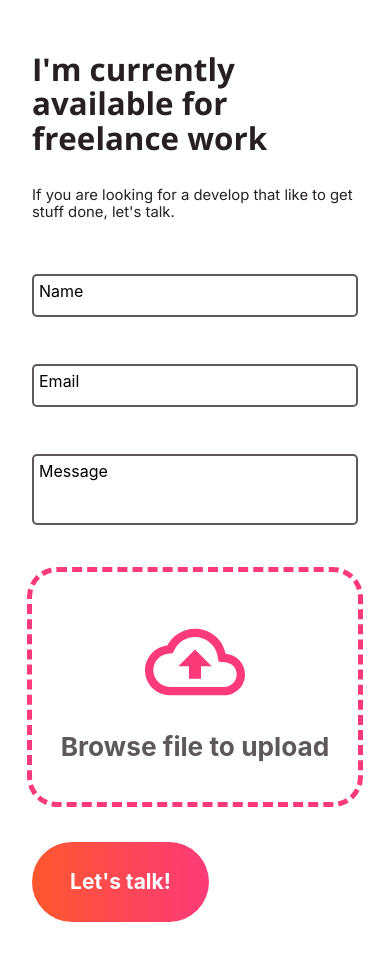
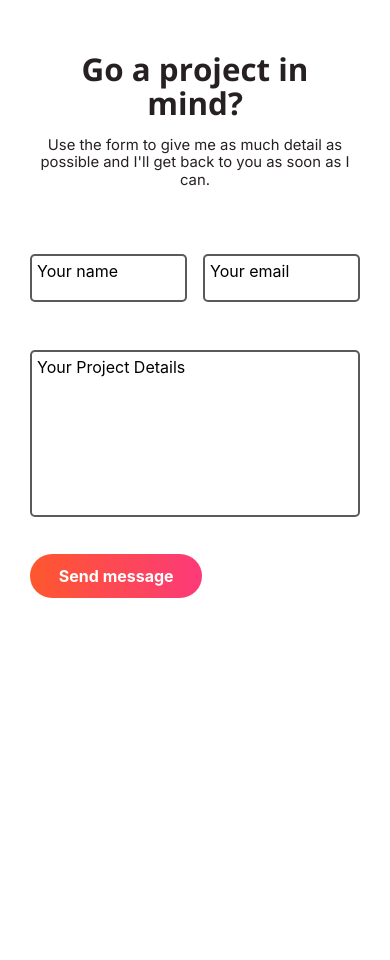
Before and after one commit to JMGCode/portfolio, a Next.js app: page / in a window 390 px wide. Shown: the part 3460-4420 px from the top of the page. After the commit the page ends 4218 px from the top, so only its background shows below. Built offline with nearby package versions, Linux system fonts and the light colour scheme.

Commit message:
feat: remove files from the form feat: add styles for mobile feat: send email with sendContactForm api

```diff
--- a/app/home/info/index.tsx
+++ b/app/home/info/index.tsx
@@ -1,220 +1,113 @@
-import { ChangeEvent, forwardRef, useState } from "react";
+import { useRef, useState } from "react";
 
 import Button from "../../../components/Button/Button";
-import Document from "../../../components/Icons/Document/Document";
 import Input from "../../../components/Input/Input";
-import Upload from "../../../components/Icons/upload";
-import { primaryColor } from "../../../abstracts/colors";
+import Modal from "../../../components/Modal/Modal";
+import Portal from "../../../HOC/Portal";
+import { sendContactForm } from "../../../lib/api";
 import styles from "./info.module.scss";
 
-//TODO: Fix ref typescript type
-// eslint-disable-next-line react/display-name
-const Info = forwardRef((props, ref) => {
-  const [formState, setFormState] = useState<{
-    name: string;
-    email: string;
-    message: string;
-    files: any[];
-  }>({
+const Info = () => {
+  const nameRef = useRef(null);
+  const emailRef = useRef(null);
+  const detailsRef = useRef(null);
+  const [formData, setFormData] = useState({
     name: "",
     email: "",
-    message: "",
-    files: [],
+    details: "",
   });
 
-  const handleSubmit = (e: any) => {
-    e.preventDefault();
-
-    const formData = new FormData();
-    Object.keys(formState).map((objKey) => {
-      if (objKey === "files") {
-        formState[objKey].forEach((file) => {
-          formData.append("files", file);
-        });
-      } else {
-        //@ts-ignore
-        formData.append(e, formState[objKey]);
-      }
-    });
-
-    //@ts-ignore
-    for (const value of formData.values()) {
-      console.log(value);
-    }
-
-    console.log("typeof :", typeof formData);
-    fetch("http://localhost:3000/api/contact", {
-      method: "POST",
-      headers: { "Content-Type": "multipart/form-data" },
-      body: formData,
-    })
-      .then((response) => response.json())
-      .then((data) => console.log(data))
-      .catch((error) => console.log(error));
-
-    // fetch("https://formsubmit.co/ajax/9c8a2031859cb956dd7fcf6c5ba4785d", {
-    //   method: "POST",
-    //   headers: {
-    //     // "Content-Type": "application/json",
-    //     "Content-Type": "multipart/form-data",
-    //     Accept: "*/*",
-    //     // Accept: "application/json",
-    //   },
-    //   // body: JSON.stringify(formState),
-    //   body: formData,
-    // })
-    //   .then((response) => response.json())
-    //   .then((data) => console.log(data))
-    //   .catch((error) => console.log(error));
+  const handleSetData = (e: any) => {
+    const { id, value } = e.currentTarget;
+    setFormData((prev) => ({ ...prev, [id]: value }));
   };
 
-  const handleChange = (e: ChangeEvent<HTMLTextAreaElement>) => {
-    setFormState((prev) => ({ ...prev, [e.target.name]: e.target.value }));
+  const handleSubmit = async (e: any) => {
+    e.preventDefault();
+    let a = true,
+      b = true,
+      c = true;
+    //@ts-ignore
+    if (nameRef.current && !nameRef.current.validate()) a = false;
+    //@ts-ignore
+    if (emailRef.current && !emailRef.current.validate()) b = false;
+    //@ts-ignore
+    if (detailsRef.current && !detailsRef.current.validate()) c = false;
+
+    if (a && b && c) {
+      try {
+        await sendContactForm(formData);
+        console.log("sended successfully");
+      } catch (error: any) {
+        console.log("Submit error:", error.message);
+      }
+    }
   };
+
   return (
-    //@ts-ignore
-    <div ref={ref} className={styles.container} id="info-section">
+    <div
+      className={styles.container}
+      id="contact-section"
+      style={{ position: "relative" }}
+    >
       <div className={styles.text}>
-        <h2 className="font-medium-bold">{`I'm currently available for freelance work`}</h2>
+        <h2 className="font-medium-bold">{`Go a project in mind?`}</h2>
         <p>
-          {`If you are looking for a develop that like to get stuff done, let's
-          talk.`}
+          {`Use the form to give me as much detail as possible and I'll get back to you as soon as I can.`}
         </p>
+      </div>
+      <form className={styles["form-container"]} onSubmit={handleSubmit}>
+        <Input
+          id="name"
+          label="Your name"
+          placeholder="Name"
+          value={formData.name}
+          onChange={handleSetData}
+          validation={{
+            rules: [/^[a-zA-ZÀ-ÖØ-öø-ÿ '-]+$/],
+            msg: "Please enter your name",
+          }}
+          ref={nameRef}
+          required
+        />
+        <Input
+          id="email"
+          label="Your email"
+          placeholder="Email"
+          value={formData.email}
+          onChange={handleSetData}
+          validation={{
+            rules: [/^[^\s@]+@[^\s@]+\.[^\s@]+$/],
+            msg: "Please enter a valid email",
+          }}
+          ref={emailRef}
+          required
+        />
+        <div className={styles["col-2"]}>
+          <Input
+            id="details"
+            label="Your Project Details"
+            placeholder="Project Details"
+            rows={10}
+            value={formData.details}
+            onChange={handleSetData}
+            ref={detailsRef}
+            required
+          />
+          <Button
+            isSubmit
+            className={`  ${styles["form-button"]}`}
+            text="Send message"
+            onClick={() => {}}
+          />
+        </div>
+      </form>
 
-        <form
-          encType="multipart/form-data"
-          onSubmit={handleSubmit}
-          style={{ display: "flex", flexDirection: "column", rowGap: "20px" }}
-        >
-          <div
-            style={{
-              display: "flex",
-              flexDirection: "column",
-              gap: "42px",
-              padding: "20px 0",
-            }}
-          >
-            <Input
-              label="Name"
-              id="name"
-              placeholder="Enter your name"
-              required
-              onChange={handleChange}
-              value={formState.name}
-            />
-            <Input
-              label="Email"
-              id="email"
-              placeholder="Enter your email"
-              required
-              onChange={handleChange}
-              value={formState.email}
-            />
-            <Input
-              label="Message"
-              id="message"
-              placeholder="Enter your message"
-              required
-              rows={3}
-              onChange={handleChange}
-              value={formState.message}
-            />
-            <input
-              type="file"
-              name="attachment"
-              id="attachment"
-              multiple
-              accept="image/*,application/pdf,.doc,.docx,application/msword,application/vnd.openxmlformats-officedocument.wordprocessingml.document,.csv, application/vnd.openxmlformats-officedocument.spreadsheetml.sheet, application/vnd.ms-excel"
-              className={styles.inputfile}
-              onChange={(e) => {
-                console.log("coca cola light", e.target.files);
-                //@ts-ignore
-                const fileArr = Object.keys(e.target.files).map((file) => {
-                  //@ts-ignore
-                  return e.target.files[file];
-                });
-                setFormState((prev) => ({
-                  ...prev,
-                  files: [...fileArr, ...prev.files],
-                }));
-              }}
-            />
-
-            <label className={styles.inputlabel} htmlFor="attachment">
-              <Upload color={primaryColor} size="100" />
-              Browse file to upload
-            </label>
-
-            {formState.files.length > 0 && (
-              <div
-                style={{
-                  display: "flex",
-                  flexDirection: "column",
-                  gap: "8px",
-                }}
-              >
-                {formState.files.map((file, index) => {
-                  const docType = file.type.includes("image")
-                    ? "img"
-                    : file.type.includes("pdf")
-                    ? "pdf"
-                    : "doc";
-
-                  return (
-                    <div
-                      key={file.name + "-" + index}
-                      style={{
-                        display: "flex",
-                        gap: "15px",
-                        // backgroundColor: "rgba(252, 58, 121, 1)",
-                        background:
-                          "linear-gradient(90deg,rgba(254, 87, 46, 1) 0%,rgba(252, 58, 121, 1) 100%)",
-                        padding: "15px 20px",
-                        borderRadius: "8px",
-                        alignItems: "center",
-                        justifyContent: "space-between",
-                      }}
-                    >
-                      <div
-                        style={{
-                          display: "flex",
-                          gap: "10px",
-                          alignItems: "center",
-                        }}
-                      >
-                        <Document icon={docType} />
-                        <p style={{ color: "white", fontWeight: "bold" }}>
-                          {file.name}
-                        </p>
-                      </div>
-                      <button
-                        style={{
-                          backgroundColor: "transparent",
-                          border: "none",
-                        }}
-                        onClick={() => {
-                          const files = formState.files;
-                          files.splice(index, 1);
-
-                          setFormState((prev) => ({
-                            ...prev,
-                            files,
-                          }));
-                        }}
-                      >
-                        <p style={{ color: "white", cursor: "pointer" }}>X</p>
-                      </button>
-                    </div>
-                  );
-                })}
-              </div>
-            )}
-          </div>
-          <Button isSubmit text="Let's talk!" onClick={() => {}} />
-        </form>
-      </div>
+      {/* <Portal>
+        <Modal />
+      </Portal> */}
     </div>
   );
-});
+};
 
 export default Info;
--- a/app/home/info/info.module.scss
+++ b/app/home/info/info.module.scss
@@ -3,24 +3,48 @@
 
 .container {
   display: flex;
+  // background-color: aqua;
+  // flex-direction: column;
+  gap: 96px;
+  // padding: 0 32px;
+  width: 100%;
+  max-width: 800px;
+  margin: 0 auto;
   flex-direction: column;
-  gap: 96px;
-  padding: 0 32px;
-  width: 100%;
-  max-width: 640px;
+  padding: 0 30px;
 }
 .text {
   display: flex;
   flex-direction: column;
-  gap: 32px;
+  // background-color: red;
+  justify-content: center;
+  // flex: 9;
+  align-items: center;
+  text-align: center;
+  max-width: 540px;
+  margin: 0 auto;
+  gap: 16px;
 }
-.contact {
-  display: flex;
-  gap: 16px;
-  font-weight: bold;
-  text-overflow: clip;
-  white-space: nowrap;
+
+.form-container {
+  display: grid;
+  grid-template-columns: 1fr 1fr;
+  gap: 48px;
+  // padding: 32px;
+  // flex: 8;
 }
+
+.col-2 {
+  grid-column: span 2;
+}
+
+// .contact {
+//   display: flex;
+//   gap: 16px;
+//   font-weight: bold;
+//   text-overflow: clip;
+//   white-space: nowrap;
+// }
 
 @media screen and (max-width: 720px) {
   .text p {
@@ -28,56 +52,77 @@
     line-height: getLineHeight(-1);
   }
 
-  .contact {
-    flex-direction: column;
+  // .contact {
+  //   flex-direction: column;
+  // }
+}
+
+//=======
+// .inputfile {
+//   width: 0.1px;
+//   height: 0.1px;
+//   opacity: 0;
+//   overflow: hidden;
+//   position: absolute;
+//   z-index: -1;
+//   outline: none;
+// }
+
+// .inputlabel {
+//   font-size: 1.25em;
+//   font-weight: 700;
+//   color: $black-75;
+//   background-color: white;
+//   display: inline-block;
+//   width: 200px;
+//   cursor: pointer;
+//   display: flex;
+//   flex-direction: column;
+//   gap: 20px;
+//   align-items: center;
+
+//   width: 100%;
+//   padding: 40px 10px;
+//   text-align: center;
+//   border-radius: 25px;
+//   outline-color: $primary-color;
+//   outline-width: 5px;
+//   outline-style: dashed;
+// }
+
+// .form {
+//   display: flex;
+//   flex-direction: column;
+//   gap: 42px;
+//   padding: 20px 0;
+// }
+
+// @media screen and (max-width: 600px) {
+//   .inputlabel {
+//     padding: 10px;
+//     gap: 5px;
+//   }
+// }
+.form-button {
+  margin: 48px 0;
+}
+
+@media screen and (max-width: 768px) {
+  .container {
+    gap: 64px;
+  }
+  .form-container {
+    gap: 16px;
+    row-gap: 48px;
+  }
+  .form-button {
+    padding: 0.8em 1.8em;
+    margin: 32px 0;
   }
 }
 
-//=======
-.inputfile {
-  width: 0.1px;
-  height: 0.1px;
-  opacity: 0;
-  overflow: hidden;
-  position: absolute;
-  z-index: -1;
-  outline: none;
+@media screen and (max-width: 411px) {
+  .form-button {
+    font-size: 16px;
+  }
 }
-
-.inputlabel {
-  font-size: 1.25em;
-  font-weight: 700;
-  color: $black-75;
-  background-color: white;
-  display: inline-block;
-  width: 200px;
-  cursor: pointer;
-  // border: 1px solid $primary-color;
-  display: flex;
-  flex-direction: column;
-  gap: 20px;
-  align-items: center;
-
-  width: 100%;
-  padding: 40px 10px;
-  text-align: center;
-  // background-color: transparent;
-  border-radius: 25px;
-  // /outline: $black-75 dotted 2px;
-  outline-color: $primary-color;
-  outline-width: 5px;
-  outline-style: dashed;
-}
-
-// .inputfile:focus + .inputlabel,
-// .inputfile + .inputlabel:hover {
-//   background-color: red;
-// }
-
-// .inputfile:focus + .inputlabel {
-//   // outline: $primary-color dashed 2px;
-//   outline-color: $primary-color;
-//   outline-width: 5px;
-//   outline-style: dashed;
-//   // outline: -webkit-focus-ring-color auto 5px;
-// }
```
